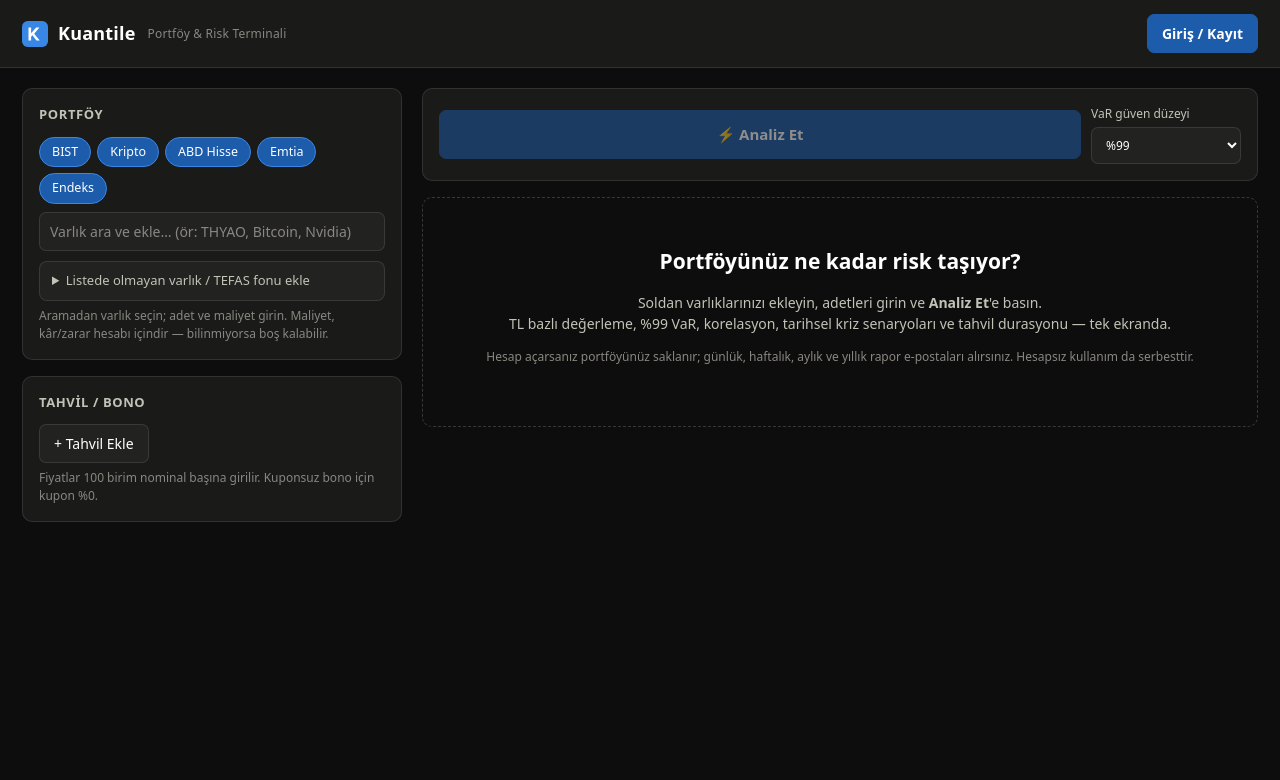
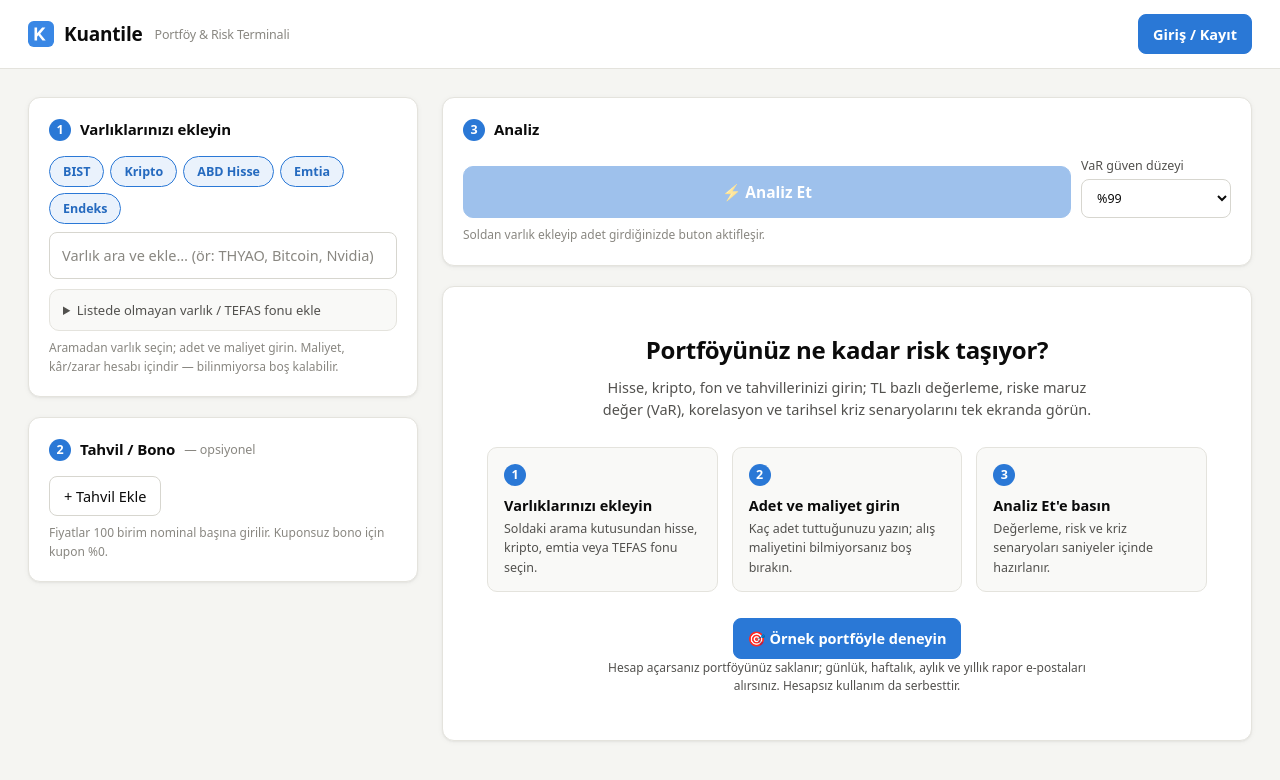
Before and after one commit to wal3ska/kuantileV2, a React (Vite) app in the folder frontend/: page / in a window 1280 px wide. Shown: the top 780 px of the page. Built offline with nearby package versions, Linux system fonts and the light colour scheme.

Commit message:
light theme

```diff
--- a/frontend/src/App.tsx
+++ b/frontend/src/App.tsx
@@ -4,6 +4,7 @@ import { api, ApiError, getToken, setToken } from "./api";
 import { AuthArea, type UserInfo } from "./Auth";
 import { Builder, newBond, nextId, num, type BondRow, type PosRow } from "./Builder";
 import { Dashboard } from "./Dashboard";
+import { UNIVERSE } from "./universe";
 
 function Logo() {
   return (
@@ -110,9 +111,9 @@ export default function App() {
       .catch(() => setToken(null));
   }, [loadPortfolio]);
 
-  async function analyze() {
-    const positions = toPositions(rows);
-    const bs = toBonds(bonds);
+  async function analyze(positionsArg?: PositionIn[], bondsArg?: BondIn[]) {
+    const positions = positionsArg ?? toPositions(rows);
+    const bs = bondsArg ?? toBonds(bonds);
     if (positions.length === 0 && bs.length === 0) {
       flash("err", "Önce en az bir varlığa adet girin veya tahvil ekleyin.");
       return;
@@ -164,6 +165,23 @@ export default function App() {
     }
   }
 
+  function runDemo() {
+    const demo: PosRow[] = [
+      { name: "THYAO", qty: "100", cost: "250,5" },
+      { name: "Altın (ONS)", qty: "1", cost: "" },
+      { name: "Bitcoin (BTC)", qty: "0.02", cost: "" },
+      { name: "Apple (AAPL)", qty: "5", cost: "185" },
+    ].flatMap(({ name, qty, cost }) => {
+      const info = UNIVERSE.find((a) => a.name === name);
+      return info ? [{
+        id: nextId(), info, quantity: qty, cost, costUnknown: cost === "",
+      }] : [];
+    });
+    setRows(demo);
+    setBonds([]);
+    analyze(toPositions(demo), []);
+  }
+
   const hasInput = toPositions(rows).length > 0 || toBonds(bonds).length > 0;
 
   return (
@@ -188,8 +206,10 @@ export default function App() {
         </div>
 
         <div className="stack">
-          <div className="card" style={{ display: "flex", gap: 10, alignItems: "center", flexWrap: "wrap" }}>
-            <button className="primary big" style={{ flex: "1 1 220px" }} onClick={analyze} disabled={analyzing || !hasInput}>
+          <div className="card">
+            <h3><span className="stepn">3</span>Analiz</h3>
+            <div style={{ display: "flex", gap: 10, alignItems: "flex-end", flexWrap: "wrap" }}>
+              <button className="primary big" style={{ flex: "1 1 220px" }} onClick={() => analyze()} disabled={analyzing || !hasInput}>
                 {analyzing ? (<><span className="spin" />Analiz ediliyor — fiyat geçmişi çekiliyor…</>) : "⚡ Analiz Et"}
               </button>
               <label className="f" style={{ flex: "0 0 150px" }}>VaR güven düzeyi
@@ -199,6 +219,8 @@ export default function App() {
                 </select>
               </label>
             </div>
+            {!hasInput && <p className="section-note">Soldan varlık ekleyip adet girdiğinizde buton aktifleşir.</p>}
+          </div>
 
           {result ? (
             <Dashboard data={result} />
@@ -206,9 +228,29 @@ export default function App() {
             <div className="empty">
               <h2>Portföyünüz ne kadar risk taşıyor?</h2>
               <p>
-                Soldan varlıklarınızı ekleyin, adetleri girin ve <b>Analiz Et</b>'e basın.<br />
-                TL bazlı değerleme, %99 VaR, korelasyon, tarihsel kriz senaryoları ve tahvil durasyonu — tek ekranda.
+                Hisse, kripto, fon ve tahvillerinizi girin; TL bazlı değerleme, riske maruz değer (VaR),
+                korelasyon ve tarihsel kriz senaryolarını tek ekranda görün.
               </p>
+              <div className="steps">
+                <div className="step">
+                  <span className="stepn">1</span>
+                  <b>Varlıklarınızı ekleyin</b>
+                  <p>Soldaki arama kutusundan hisse, kripto, emtia veya TEFAS fonu seçin.</p>
+                </div>
+                <div className="step">
+                  <span className="stepn">2</span>
+                  <b>Adet ve maliyet girin</b>
+                  <p>Kaç adet tuttuğunuzu yazın; alış maliyetini bilmiyorsanız boş bırakın.</p>
+                </div>
+                <div className="step">
+                  <span className="stepn">3</span>
+                  <b>Analiz Et'e basın</b>
+                  <p>Değerleme, risk ve kriz senaryoları saniyeler içinde hazırlanır.</p>
+                </div>
+              </div>
+              <button className="primary" onClick={runDemo} disabled={analyzing}>
+                {analyzing ? (<><span className="spin" />Hazırlanıyor…</>) : "🎯 Örnek portföyle deneyin"}
+              </button>
               <p className="footer-note">
                 Hesap açarsanız portföyünüz saklanır; günlük, haftalık, aylık ve yıllık rapor e-postaları alırsınız. Hesapsız kullanım da serbesttir.
               </p>
--- a/frontend/src/Builder.tsx
+++ b/frontend/src/Builder.tsx
@@ -145,7 +145,7 @@ export function Builder({ rows, setRows, bonds, setBonds }: {
   return (
     <div className="stack">
       <div className="card">
-        <h3>Portföy</h3>
+        <h3><span className="stepn">1</span>Varlıklarınızı ekleyin</h3>
         <AssetPicker taken={taken} onAdd={addAsset} />
         <details className="acc" style={{ marginTop: 10 }}>
           <summary>Listede olmayan varlık / TEFAS fonu ekle</summary>
@@ -191,7 +191,7 @@ export function Builder({ rows, setRows, bonds, setBonds }: {
       </div>
 
       <div className="card">
-        <h3>Tahvil / Bono</h3>
+        <h3><span className="stepn">2</span>Tahvil / Bono <span className="opt">— opsiyonel</span></h3>
         <div className="stack" style={{ gap: 8 }}>
           {bonds.map((b, i) => (
             <details className="acc" key={b.id} open>
--- a/frontend/src/styles.css
+++ b/frontend/src/styles.css
@@ -1,24 +1,25 @@
-/* Kuantile — koyu tema. Renkler dataviz referans paletinin dark adımları. */
+/* Kuantile — açık tema. Renkler dataviz referans paletinin light adımları. */
 
 :root {
-  --page: #0d0d0d;
-  --surface: #1a1a19;
-  --surface-2: #222221;
-  --border: rgba(255, 255, 255, 0.1);
-  --ink: #ffffff;
-  --ink-2: #c3c2b7;
+  --page: #f5f5f2;
+  --surface: #ffffff;
+  --surface-2: #f9f9f7;
+  --border: #e4e3dd;
+  --ink: #0b0b0b;
+  --ink-2: #52514e;
   --muted: #898781;
-  --grid: #2c2c2a;
-  --baseline: #383835;
-  --accent: #3987e5;      /* series-1 blue (dark) */
-  --accent-strong: #1c5cab;
-  --pos: #3987e5;         /* diverging pozitif kutup */
-  --neg: #e66767;         /* diverging negatif kutup */
-  --delta-up: #0ca30c;
-  --delta-down: #e66767;
+  --grid: #ecebe5;
+  --baseline: #c3c2b7;
+  --accent: #2a78d6;      /* series-1 blue (light) */
+  --accent-strong: #256abf;
+  --accent-soft: #eaf2fc;
+  --pos: #2a78d6;         /* diverging pozitif kutup */
+  --neg: #e34948;         /* diverging negatif kutup */
+  --delta-up: #006300;
+  --delta-down: #d03b3b;
   --status-critical: #d03b3b;
-  --status-warning: #fab219;
-  --radius: 10px;
+  --radius: 12px;
+  --shadow: 0 1px 2px rgba(25, 25, 15, 0.05), 0 1px 6px rgba(25, 25, 15, 0.04);
   --font: system-ui, -apple-system, "Segoe UI", sans-serif;
 }
 
@@ -29,8 +30,8 @@ body {
   background: var(--page);
   color: var(--ink);
   font-family: var(--font);
-  font-size: 14px;
-  line-height: 1.5;
+  font-size: 14.5px;
+  line-height: 1.55;
 }
 
 /* ---------- iskelet ---------- */
@@ -39,7 +40,7 @@ body {
   display: flex;
   align-items: center;
   gap: 14px;
-  padding: 14px 22px;
+  padding: 14px 28px;
   border-bottom: 1px solid var(--border);
   background: var(--surface);
   position: sticky;
@@ -51,15 +52,15 @@ body {
   display: flex;
   align-items: center;
   gap: 10px;
-  font-size: 18px;
+  font-size: 19px;
   font-weight: 700;
-  letter-spacing: 0.2px;
+  letter-spacing: -0.2px;
 }
 
 .logo svg { display: block; }
 
 .logo .tag {
-  font-size: 12px;
+  font-size: 12.5px;
   font-weight: 400;
   color: var(--muted);
   margin-left: 2px;
@@ -69,39 +70,58 @@ body {
 
 .layout {
   display: grid;
-  grid-template-columns: 380px 1fr;
-  gap: 20px;
-  padding: 20px 22px 60px;
+  grid-template-columns: 390px 1fr;
+  gap: 24px;
+  padding: 28px;
   max-width: 1480px;
   margin: 0 auto;
 }
 
 @media (max-width: 980px) {
-  .layout { grid-template-columns: 1fr; }
+  .layout { grid-template-columns: 1fr; padding: 16px; }
 }
 
 .card {
   background: var(--surface);
   border: 1px solid var(--border);
   border-radius: var(--radius);
-  padding: 16px;
+  padding: 20px;
+  box-shadow: var(--shadow);
 }
 
 .card h3 {
-  margin: 0 0 12px;
-  font-size: 13px;
-  font-weight: 600;
-  color: var(--ink-2);
-  text-transform: uppercase;
-  letter-spacing: 0.6px;
+  display: flex;
+  align-items: center;
+  gap: 9px;
+  margin: 0 0 14px;
+  font-size: 15px;
+  font-weight: 650;
+  color: var(--ink);
+  letter-spacing: -0.1px;
 }
 
-.stack { display: flex; flex-direction: column; gap: 16px; }
+.stepn {
+  flex: 0 0 auto;
+  width: 22px;
+  height: 22px;
+  border-radius: 50%;
+  background: var(--accent);
+  color: #fff;
+  font-size: 12.5px;
+  font-weight: 700;
+  display: inline-flex;
+  align-items: center;
+  justify-content: center;
+}
+
+.card h3 .opt { font-weight: 400; font-size: 12.5px; color: var(--muted); }
+
+.stack { display: flex; flex-direction: column; gap: 20px; }
 
 .grid2 {
   display: grid;
   grid-template-columns: repeat(auto-fit, minmax(320px, 1fr));
-  gap: 16px;
+  gap: 20px;
 }
 
 /* ---------- form elemanları ---------- */
@@ -109,28 +129,32 @@ body {
 input[type="text"], input[type="email"], input[type="password"],
 input[type="number"], select {
   width: 100%;
-  background: var(--surface-2);
-  border: 1px solid var(--border);
-  border-radius: 7px;
+  background: var(--surface);
+  border: 1px solid #d7d6cf;
+  border-radius: 8px;
   color: var(--ink);
-  padding: 8px 10px;
+  padding: 9px 11px;
   font: inherit;
   outline: none;
+  transition: border-color 0.12s, box-shadow 0.12s;
 }
 
-input:focus, select:focus { border-color: var(--accent); }
+input:focus, select:focus {
+  border-color: var(--accent);
+  box-shadow: 0 0 0 3px rgba(42, 120, 214, 0.15);
+}
 
 input::placeholder { color: var(--muted); }
 
-/* Chrome number spinners kalsın; Firefox uyumu */
-input[type="number"] { appearance: textfield; }
+input:disabled { background: var(--surface-2); color: var(--muted); }
 
 label.f {
   display: flex;
   flex-direction: column;
   gap: 4px;
-  font-size: 12px;
+  font-size: 12.5px;
   color: var(--ink-2);
+  font-weight: 500;
 }
 
 .row { display: flex; gap: 10px; }
@@ -138,51 +162,56 @@ label.f {
 
 button {
   font: inherit;
-  border: 1px solid var(--border);
-  border-radius: 7px;
-  background: var(--surface-2);
+  border: 1px solid #d7d6cf;
+  border-radius: 8px;
+  background: var(--surface);
   color: var(--ink);
   padding: 8px 14px;
   cursor: pointer;
-  transition: background 0.15s, border-color 0.15s;
+  font-weight: 500;
+  transition: background 0.12s, border-color 0.12s, box-shadow 0.12s;
 }
 
-button:hover { border-color: var(--accent); }
+button:hover { border-color: var(--accent); color: var(--accent-strong); }
 
 button.primary {
-  background: var(--accent-strong);
-  border-color: var(--accent-strong);
+  background: var(--accent);
+  border-color: var(--accent);
+  color: #fff;
   font-weight: 600;
 }
 
-button.primary:hover { background: var(--accent); border-color: var(--accent); }
+button.primary:hover { background: var(--accent-strong); border-color: var(--accent-strong); color: #fff; }
 
 button.big {
   width: 100%;
-  padding: 12px;
-  font-size: 15px;
+  padding: 13px;
+  font-size: 15.5px;
+  border-radius: 10px;
 }
 
-button.ghost { background: transparent; }
+button.ghost { background: transparent; border-color: transparent; color: var(--ink-2); }
+button.ghost:hover { color: var(--accent-strong); border-color: transparent; }
 
-button.danger:hover { border-color: var(--status-critical); color: var(--neg); }
+button.danger:hover { border-color: var(--status-critical); color: var(--status-critical); }
 
-button:disabled { opacity: 0.5; cursor: not-allowed; }
+button:disabled { opacity: 0.45; cursor: not-allowed; }
 
 .chip {
   border-radius: 999px;
-  padding: 5px 12px;
+  padding: 5px 13px;
   font-size: 12.5px;
-  background: var(--surface-2);
-  border: 1px solid var(--border);
+  background: var(--surface);
+  border: 1px solid #d7d6cf;
   color: var(--ink-2);
   cursor: pointer;
 }
 
 .chip.on {
-  background: var(--accent-strong);
+  background: var(--accent-soft);
   border-color: var(--accent);
-  color: var(--ink);
+  color: var(--accent-strong);
+  font-weight: 600;
 }
 
 .chips { display: flex; flex-wrap: wrap; gap: 6px; }
@@ -191,6 +220,8 @@ button:disabled { opacity: 0.5; cursor: not-allowed; }
 
 .picker { position: relative; }
 
+.picker input { padding: 11px 12px; }
+
 .picker-list {
   position: absolute;
   top: calc(100% + 4px);
@@ -198,41 +229,37 @@ button:disabled { opacity: 0.5; cursor: not-allowed; }
   right: 0;
   max-height: 300px;
   overflow-y: auto;
-  background: var(--surface-2);
+  background: var(--surface);
   border: 1px solid var(--border);
-  border-radius: 8px;
+  border-radius: 10px;
   z-index: 30;
-  box-shadow: 0 10px 30px rgba(0, 0, 0, 0.5);
+  box-shadow: 0 12px 32px rgba(25, 25, 15, 0.14);
 }
 
 .picker-item {
   display: flex;
   justify-content: space-between;
   gap: 8px;
-  padding: 8px 12px;
+  padding: 9px 13px;
   cursor: pointer;
   font-size: 13.5px;
 }
 
-.picker-item:hover { background: rgba(57, 135, 229, 0.15); }
+.picker-item:hover { background: var(--accent-soft); }
 
 .picker-item .cat { color: var(--muted); font-size: 12px; }
 
 .pos-row {
   border: 1px solid var(--border);
-  border-radius: 8px;
-  padding: 10px 12px;
+  border-radius: 10px;
+  padding: 12px 14px;
   background: var(--surface-2);
   display: flex;
   flex-direction: column;
   gap: 8px;
 }
 
-.pos-row .head {
-  display: flex;
-  align-items: center;
-  gap: 8px;
-}
+.pos-row .head { display: flex; align-items: center; gap: 8px; }
 
 .pos-row .name { font-weight: 600; flex: 1; }
 
@@ -246,7 +273,7 @@ button:disabled { opacity: 0.5; cursor: not-allowed; }
   font-size: 15px;
 }
 
-.pos-row .x:hover { color: var(--neg); }
+.pos-row .x:hover { color: var(--status-critical); }
 
 .checkline {
   display: flex;
@@ -264,32 +291,35 @@ button:disabled { opacity: 0.5; cursor: not-allowed; }
 
 .tiles {
   display: grid;
-  grid-template-columns: repeat(auto-fit, minmax(190px, 1fr));
-  gap: 12px;
+  grid-template-columns: repeat(auto-fit, minmax(200px, 1fr));
+  gap: 14px;
 }
 
 .tile {
   background: var(--surface);
   border: 1px solid var(--border);
   border-radius: var(--radius);
-  padding: 14px 16px;
+  padding: 16px 18px;
+  box-shadow: var(--shadow);
 }
 
 .tile .k {
-  font-size: 12px;
+  font-size: 12.5px;
   color: var(--muted);
   margin-bottom: 6px;
+  font-weight: 500;
 }
 
 .tile .v {
   font-size: 24px;
   font-weight: 700;
   line-height: 1.15;
+  letter-spacing: -0.3px;
 }
 
-.tile .v.hero { font-size: 30px; }
+.tile .v.hero { font-size: 32px; }
 
-.tile .sub { font-size: 12.5px; color: var(--ink-2); margin-top: 4px; }
+.tile .sub { font-size: 12.5px; color: var(--ink-2); margin-top: 5px; }
 
 .up { color: var(--delta-up); }
 .down { color: var(--delta-down); }
@@ -309,7 +339,7 @@ table.tbl {
   color: var(--muted);
   font-weight: 500;
   font-size: 12px;
-  padding: 6px 10px;
+  padding: 7px 10px;
   border-bottom: 1px solid var(--baseline);
   white-space: nowrap;
 }
@@ -317,7 +347,7 @@ table.tbl {
 .tbl th:first-child, .tbl td:first-child { text-align: left; }
 
 .tbl td {
-  padding: 7px 10px;
+  padding: 8px 10px;
   border-bottom: 1px solid var(--grid);
   text-align: right;
   white-space: nowrap;
@@ -328,34 +358,34 @@ table.tbl {
 
 .tbl td.name { font-weight: 600; }
 
-.tbl .dim { color: var(--muted); }
+.tbl .dim { color: var(--muted); font-weight: 400; }
 
 /* ---------- grafikler ---------- */
 
 .viz-tooltip {
   position: fixed;
   pointer-events: none;
-  background: #222221;
+  background: var(--surface);
   border: 1px solid var(--border);
-  border-radius: 7px;
-  padding: 7px 10px;
+  border-radius: 8px;
+  padding: 8px 11px;
   font-size: 12.5px;
   color: var(--ink);
   z-index: 100;
-  box-shadow: 0 6px 20px rgba(0, 0, 0, 0.5);
+  box-shadow: 0 8px 24px rgba(25, 25, 15, 0.16);
   max-width: 280px;
 }
 
 .viz-tooltip .t { color: var(--muted); margin-bottom: 2px; }
 
-.hbar-row { display: grid; grid-template-columns: 130px 1fr 90px; align-items: center; gap: 10px; margin-bottom: 2px; }
+.hbar-row { display: grid; grid-template-columns: 130px 1fr 90px; align-items: center; gap: 10px; margin-bottom: 3px; }
 .hbar-label { font-size: 12.5px; color: var(--ink-2); text-align: right; overflow: hidden; text-overflow: ellipsis; white-space: nowrap; }
 .hbar-val { font-size: 12.5px; color: var(--ink-2); font-variant-numeric: tabular-nums; }
 
 .heat-grid { display: grid; gap: 2px; }
 .heat-cell {
   aspect-ratio: 1;
-  border-radius: 3px;
+  border-radius: 4px;
   display: flex;
   align-items: center;
   justify-content: center;
@@ -376,7 +406,7 @@ table.tbl {
 
 .legend { display: flex; flex-wrap: wrap; gap: 12px; margin-top: 10px; font-size: 12px; color: var(--ink-2); }
 .legend .it { display: flex; align-items: center; gap: 6px; }
-.legend .sw { width: 10px; height: 10px; border-radius: 3px; }
+.legend .sw { width: 10px; height: 10px; border-radius: 3px; border: 1px solid rgba(11, 11, 11, 0.1); }
 
 /* ---------- auth ---------- */
 
@@ -388,9 +418,9 @@ table.tbl {
   background: var(--surface);
   border: 1px solid var(--border);
   border-radius: var(--radius);
-  padding: 16px;
+  padding: 18px;
   z-index: 60;
-  box-shadow: 0 12px 40px rgba(0, 0, 0, 0.6);
+  box-shadow: 0 16px 40px rgba(25, 25, 15, 0.18);
   display: flex;
   flex-direction: column;
   gap: 10px;
@@ -401,48 +431,73 @@ table.tbl {
 .userchip {
   display: flex;
   align-items: center;
-  gap: 8px;
+  gap: 10px;
   font-size: 13px;
   color: var(--ink-2);
 }
 
-.msg { font-size: 12.5px; padding: 8px 10px; border-radius: 7px; }
-.msg.ok { background: rgba(12, 163, 12, 0.12); color: var(--delta-up); }
-.msg.err { background: rgba(208, 59, 59, 0.14); color: var(--neg); }
-.msg.info { background: rgba(57, 135, 229, 0.12); color: var(--accent); }
+.msg { font-size: 12.5px; padding: 8px 11px; border-radius: 8px; }
+.msg.ok { background: #e8f4e8; color: var(--delta-up); }
+.msg.err { background: #fbebeb; color: var(--status-critical); }
+.msg.info { background: var(--accent-soft); color: var(--accent-strong); }
 
-.seg { display: flex; border: 1px solid var(--border); border-radius: 7px; overflow: hidden; }
+.seg { display: flex; border: 1px solid #d7d6cf; border-radius: 8px; overflow: hidden; }
 .seg button { flex: 1; border: none; border-radius: 0; background: transparent; padding: 7px; }
-.seg button.on { background: var(--accent-strong); font-weight: 600; }
+.seg button.on { background: var(--accent); color: #fff; font-weight: 600; }
+
+/* ---------- boş durum / onboarding ---------- */
+
+.empty {
+  background: var(--surface);
+  border: 1px solid var(--border);
+  border-radius: var(--radius);
+  padding: 44px 32px;
+  text-align: center;
+  box-shadow: var(--shadow);
+}
+
+.empty h2 {
+  margin: 0 0 8px;
+  font-size: 24px;
+  letter-spacing: -0.3px;
+}
+
+.empty > p { color: var(--ink-2); margin: 0 auto; max-width: 520px; }
+
+.steps {
+  display: grid;
+  grid-template-columns: repeat(auto-fit, minmax(180px, 1fr));
+  gap: 14px;
+  margin: 26px auto;
+  max-width: 720px;
+  text-align: left;
+}
+
+.step {
+  background: var(--surface-2);
+  border: 1px solid var(--border);
+  border-radius: 10px;
+  padding: 14px 16px;
+}
+
+.step .stepn { margin-bottom: 8px; }
+.step b { display: block; margin-bottom: 3px; }
+.step p { margin: 0; font-size: 12.5px; color: var(--ink-2); }
 
 /* ---------- muhtelif ---------- */
 
-.empty {
-  border: 1px dashed var(--baseline);
-  border-radius: var(--radius);
-  padding: 48px 24px;
-  text-align: center;
-  color: var(--ink-2);
-}
+.footer-note { color: var(--muted); font-size: 12px; margin-top: 10px; }
 
-.empty h2 { color: var(--ink); margin: 0 0 8px; }
+.section-note { color: var(--muted); font-size: 12px; margin: 8px 0 0; }
 
-.footer-note {
-  color: var(--muted);
-  font-size: 12px;
-  margin-top: 8px;
-}
-
-.section-note { color: var(--muted); font-size: 12px; margin: 6px 0 0; }
-
-hr.sep { border: none; border-top: 1px solid var(--grid); margin: 14px 0; }
+hr.sep { border: none; border-top: 1px solid var(--grid); margin: 16px 0; }
 
 .spin {
   display: inline-block;
   width: 16px;
   height: 16px;
-  border: 2px solid rgba(255, 255, 255, 0.25);
-  border-top-color: var(--ink);
+  border: 2px solid rgba(255, 255, 255, 0.4);
+  border-top-color: #fff;
   border-radius: 50%;
   animation: sp 0.8s linear infinite;
   vertical-align: -3px;
@@ -451,13 +506,14 @@ hr.sep { border: none; border-top: 1px solid var(--grid); margin: 14px 0; }
 
 @keyframes sp { to { transform: rotate(360deg); } }
 
-details.acc { border: 1px solid var(--border); border-radius: 8px; background: var(--surface-2); }
+details.acc { border: 1px solid var(--border); border-radius: 10px; background: var(--surface-2); }
 details.acc summary {
   cursor: pointer;
-  padding: 9px 12px;
+  padding: 10px 13px;
   font-size: 13px;
   color: var(--ink-2);
+  font-weight: 500;
   user-select: none;
 }
 details.acc[open] summary { border-bottom: 1px solid var(--grid); }
-details.acc .inner { padding: 12px; display: flex; flex-direction: column; gap: 10px; }
+details.acc .inner { padding: 13px; display: flex; flex-direction: column; gap: 10px; }
```
Also changed, not shown: frontend/src/charts.tsx (+10 -7 lines). Lines whose indentation alone changed are shown as unchanged.
